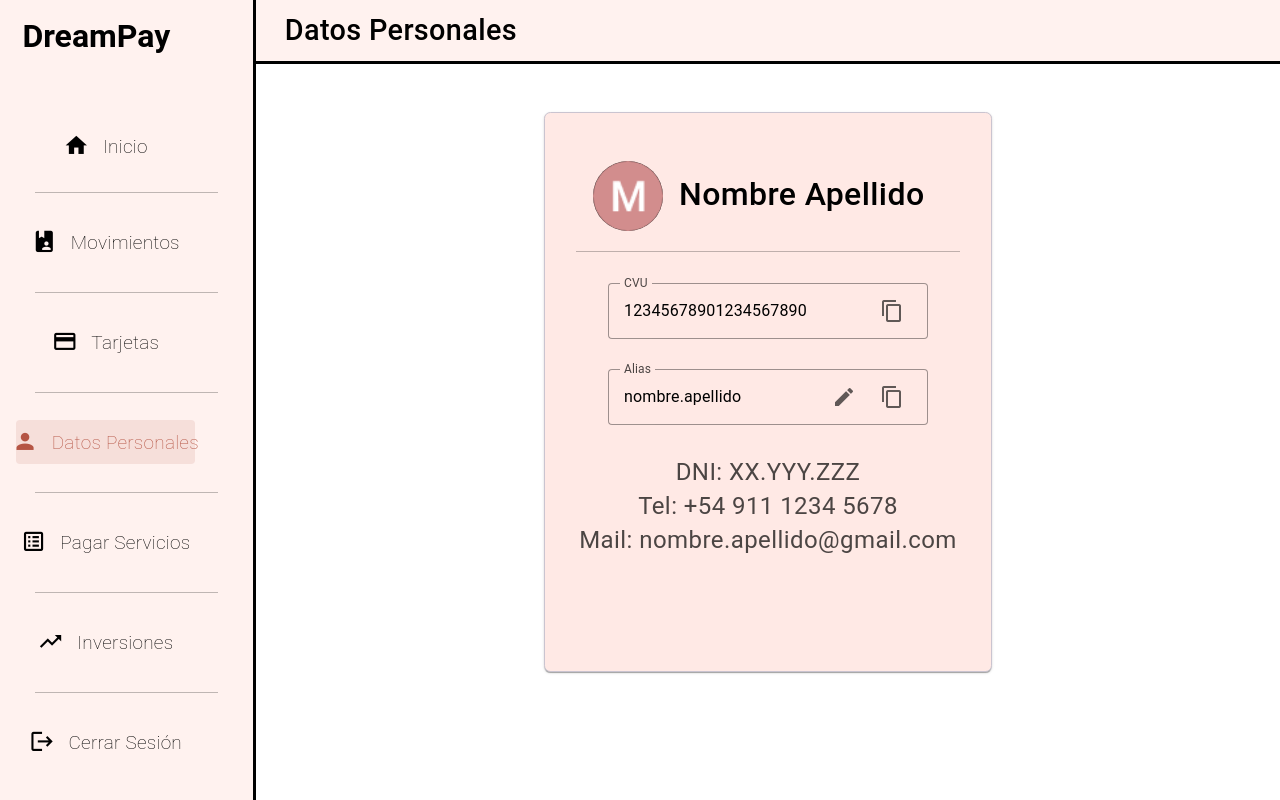
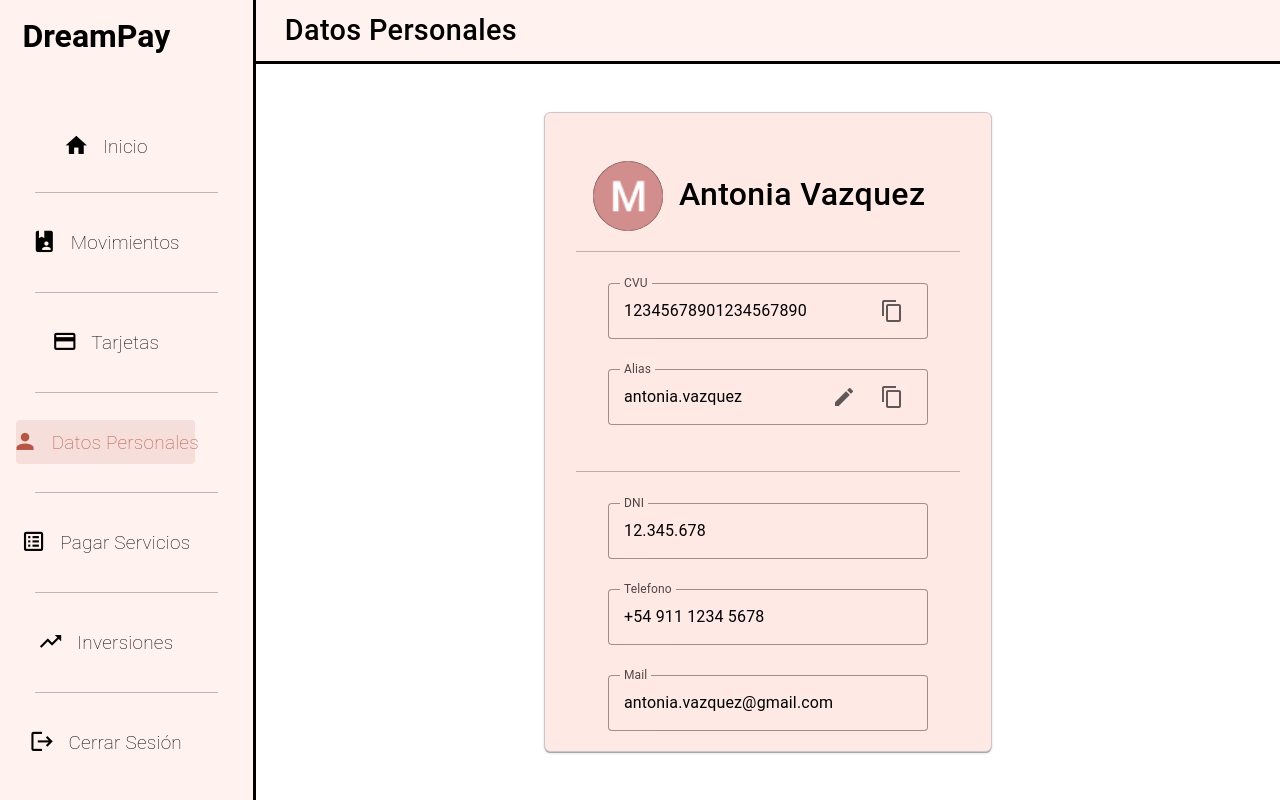
Before and after one commit to BrunTac/tp2-hci, a Vue app: page /movimientos in a window 1280 px wide. Both pictures are taken after a click on the button "Datos Personales". Shown: the top 800 px of the page. Built offline with nearby package versions, Linux system fonts and the light colour scheme; a small style sheet from the web is missing; a web font is replaced by a local one.

Commit message:
user store impl

```diff
--- a/src/pages/datosPersonales.vue
+++ b/src/pages/datosPersonales.vue
@@ -2,7 +2,7 @@
   <Sidebar />
   <Header>Datos Personales</Header>
   <v-container style="display: flex; justify-content: center; align-items: baseline; margin-top: 2rem">
-    <v-card class="card" color="#FFE9E5" height="70vh" width="35vw">
+    <v-card class="card" color="#FFE9E5" height="80vh" width="35vw">
       <div style="display: flex; justify-content: flex-start; margin-top: 3rem; margin-left: 3rem">
         <div class="avatar-container">
           <label class="avatar-overlay" for="profile-upload">
@@ -17,7 +17,7 @@
             @change="handleUpload"
           />
         </div>
-        <v-card-title style="font-size: 2rem; color: black;">Nombre Apellido</v-card-title>
+        <v-card-title style="font-size: 2rem; color: black;">{{ userStore.nombre }} {{ userStore.apellido }}</v-card-title>
       </div>
       <v-list-item class="d-flex justify-center">
         <v-divider class="border-opacity-25" color="black" style="width: 30vw;" />
@@ -25,7 +25,7 @@
 
       <v-list-item class="d-flex justify-center">
         <v-text-field
-          v-model="cvu"
+          v-model="userStore.cvu"
           label="CVU"
           readonly
           style="width: 25vw; margin-top: 0.5rem;"
@@ -36,7 +36,7 @@
           </v-btn>
         </template></v-text-field>
         <v-text-field
-          v-model="alias"
+          v-model="userStore.alias"
           label="Alias"
           :readonly="!editingAlias"
           style="width: 25vw; margin-top: 0.5rem;"
@@ -59,10 +59,33 @@
         </template></v-text-field>
       </v-list-item>
 
-      <v-list-item>
-        <v-card-subtitle style="font-size: 1.5rem; color: black; justify-self: center">DNI: XX.YYY.ZZZ</v-card-subtitle>
-        <v-card-subtitle style="font-size: 1.5rem; color: black; justify-self: center">Tel: +54 911 1234 5678</v-card-subtitle>
-        <v-card-subtitle style="font-size: 1.5rem; color: black; justify-self: center">Mail: nombre.apellido@gmail.com</v-card-subtitle>
+      <v-list-item class="d-flex justify-center">
+        <v-divider class="border-opacity-25" color="black" style="width: 30vw;" />
+      </v-list-item>
+
+      <v-list-item class="d-flex justify-center">
+        <v-text-field
+          v-model="userStore.DNI"
+          label="DNI"
+          readonly
+          style="width: 25vw; margin-top: 0.5rem;"
+          variant="outlined"
+        />
+        <v-text-field
+          v-model="userStore.tel"
+          label="Telefono"
+          readonly
+          style="width: 25vw; margin-top: 0.5rem;"
+          variant="outlined"
+        />
+        <v-text-field
+          v-model="userStore.mail"
+          label="Mail"
+          readonly
+          style="width: 25vw; margin-top: 0.5rem;"
+          variant="outlined"
+        />
+
       </v-list-item>
 
     </v-card>
@@ -77,9 +100,9 @@
 
 <script setup lang="ts">
   import Sidebar from '@/components/Sidebar.vue';
+  import { useUserStore } from '@/stores/user'
+  const userStore = useUserStore()
   import { ref } from 'vue'
-  const cvu = ref('12345678901234567890')
-  const alias = ref('nombre.apellido')
   const editingAlias = ref(false)
   const showBottomSheet = ref(false)
   const copyMessage = ref('')
--- a/src/pages/movimientos.vue
+++ b/src/pages/movimientos.vue
@@ -5,7 +5,7 @@
 
   <v-list class="bg-transparent">
     <v-list-item
-      v-for="(movimiento, index) in movimientos"
+      v-for="(movimiento) in movimientos"
     >
       <v-list-item-content style="display: flex; justify-content: center;">
         <v-card class="move-card" color="#FFE9E5" height="20vh" width="25vw">
@@ -28,7 +28,7 @@
             <v-card-subtitle style="font-size: 1rem; color: black; font-weight: bold;">{{ movimiento.descripcion }}</v-card-subtitle>
             <v-card-subtitle style="font-size: 1rem; color: black; align-items: right; font-weight: bold;">{{ movimiento.hora }}</v-card-subtitle>
           </div>
-        </v-card>.
+        </v-card>
       </v-list-item-content>
     </v-list-item>
   </v-list>
--- /dev/null
+++ b/src/stores/user.ts
@@ -0,0 +1,13 @@
+import { defineStore } from 'pinia'
+
+export const useUserStore = defineStore('user', {
+  state: () => ({
+    nombre: 'Antonia',
+    apellido: 'Vazquez',
+    DNI: '12.345.678',
+    tel: '+54 911 1234 5678',
+    mail: 'antonia.vazquez@gmail.com',
+    alias: 'antonia.vazquez',
+    cvu: '12345678901234567890',
+  }),
+})
```
